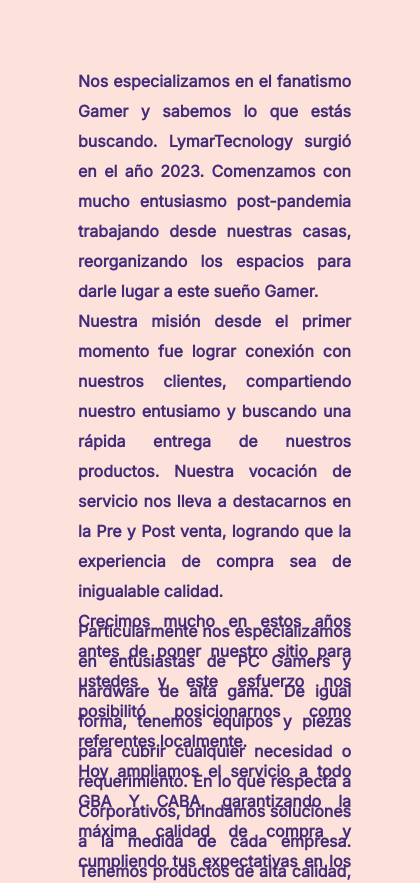
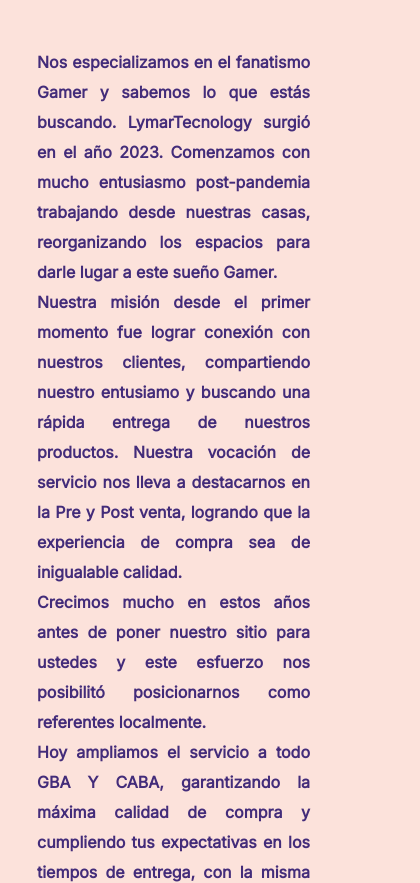
Before and after one commit to lilianaestevez29/2DAENTREGA_LILIANASILVA, a website: page pages/Nosotros.html in a window 390 px wide. Shown: the part 212-1095 px from the top of the page, 420 px wide, since content can reach past the window. Drawn offline with nearby package versions, Linux system fonts and the light colour scheme; files that its build step writes are made by us from their sources.

Commit message:
actualizacion de ultima entrega

```diff
--- a/pages/Nosotros.html
+++ b/pages/Nosotros.html
@@ -61,18 +61,12 @@
           <!-- <h3>Titulo </h3> -->
           <div class="column-1">
               <p>
-                  Nos especializamos en el fanatismo Gamer y sabemos lo que estás buscando.
-                  LymarTecnology surgió en el año 2023.
-                  Comenzamos con mucho entusiasmo post-pandemia trabajando desde nuestras casas, reorganizando los espacios para darle lugar a este sueño Gamer.<br>
-                  Nuestra misión desde el primer momento fue lograr conexión con nuestros clientes, compartiendo nuestro entusiamo y buscando una rápida entrega de nuestros productos.
-                  Nuestra vocación de servicio nos lleva a destacarnos en la Pre y Post venta, logrando que la experiencia de compra sea de inigualable calidad. <br>
-                  Crecimos mucho en estos años antes de poner nuestro sitio para ustedes y este esfuerzo nos posibilitó posicionarnos como referentes localmente. <br>Hoy ampliamos el servicio a todo GBA Y CABA, garantizando la máxima calidad de compra y cumpliendo tus expectativas en los tiempos de entrega, con la misma pasión que tenemos desde el primer día.
-              </p>
-
-          </div>
-          <div class="column-2">
-              <p>
-                Particularmente nos especializamos en entusiastas de PC Gamers y hardware de alta gama. De igual forma, tenemos equipos y piezas para cubrir cualquier necesidad o requerimiento. En lo que respecta a Corporativos, brindamos soluciones a la medida de cada empresa. Tenemos productos de alta calidad, atención inmediata en licencia y soporte. Para revendedores, queremos que crezcas con nosotros, para ello disponemos de descuentos especiales pensando en tu beneficio.
+                Nos especializamos en el fanatismo Gamer y sabemos lo que estás buscando.
+                LymarTecnology surgió en el año 2023.
+                Comenzamos con mucho entusiasmo post-pandemia trabajando desde nuestras casas, reorganizando los espacios para darle lugar a este sueño Gamer.<br>
+                Nuestra misión desde el primer momento fue lograr conexión con nuestros clientes, compartiendo nuestro entusiamo y buscando una rápida entrega de nuestros productos.
+                Nuestra vocación de servicio nos lleva a destacarnos en la Pre y Post venta, logrando que la experiencia de compra sea de inigualable calidad. <br>
+                Crecimos mucho en estos años antes de poner nuestro sitio para ustedes y este esfuerzo nos posibilitó posicionarnos como referentes localmente. <br>Hoy ampliamos el servicio a todo GBA Y CABA, garantizando la máxima calidad de compra y cumpliendo tus expectativas en los tiempos de entrega, con la misma pasión que tenemos desde el primer día. <br><br>Particularmente nos especializamos en entusiastas de PC Gamers y hardware de alta gama. De igual forma, tenemos equipos y piezas para cubrir cualquier necesidad o requerimiento. En lo que respecta a Corporativos, brindamos soluciones a la medida de cada empresa. Tenemos productos de alta calidad, atención inmediata en licencia y soporte. Para revendedores, queremos que crezcas con nosotros, para ello disponemos de descuentos especiales pensando en tu beneficio.
 
               </p>
           </div>
@@ -96,6 +90,6 @@
 
       <p class="letra-chica">Terminos & Condiciones</p>
     </footer>
-
+    <script src="https://cdn.jsdelivr.net/npm/bootstrap@5.3.0-alpha1/dist/js/bootstrap.bundle.min.js" integrity="sha384-w76AqPfDkMBDXo30jS1Sgez6pr3x5MlQ1ZAGC+nuZB+EYdgRZgiwxhTBTkF7CXvN" crossorigin="anonymous"></script>
 </body>
 </html>
--- a/scss/_main.scss
+++ b/scss/_main.scss
@@ -172,6 +172,7 @@
         display: flex;
         flex-direction: column;
         color: $rosa-fondo;
+        // height: 100%;
         // flex-wrap: wrap;
 
         .texto{
@@ -184,7 +185,7 @@
                 font-weight: bold;
                 line-height: 30px;
                 width: 70vw;
-                height: 50vh;
+                height: 100%;
                 margin-left: 10px;
                 text-align: justify;
                 display: flex;
@@ -368,14 +369,16 @@
             flex-direction: column;
             flex-wrap: wrap;
             height: 100%;
+
             p{
-                margin: 10%;
+                margin: 20px;
+                width: 80vw;
 
             }
-            .column-1 {
-
-                width: 100vw;
-            }
+            // .column-1 {
+            //     height: 100vh;
+            //     width: 100vw;
+            // }
         }
 
 
```
Also changed, not shown: pages/Contacto.html (+1 -1 lines), pages/Productos.html (+1 -1 lines), pages/Promociones.html (+1 -1 lines), css/estilo.css.
